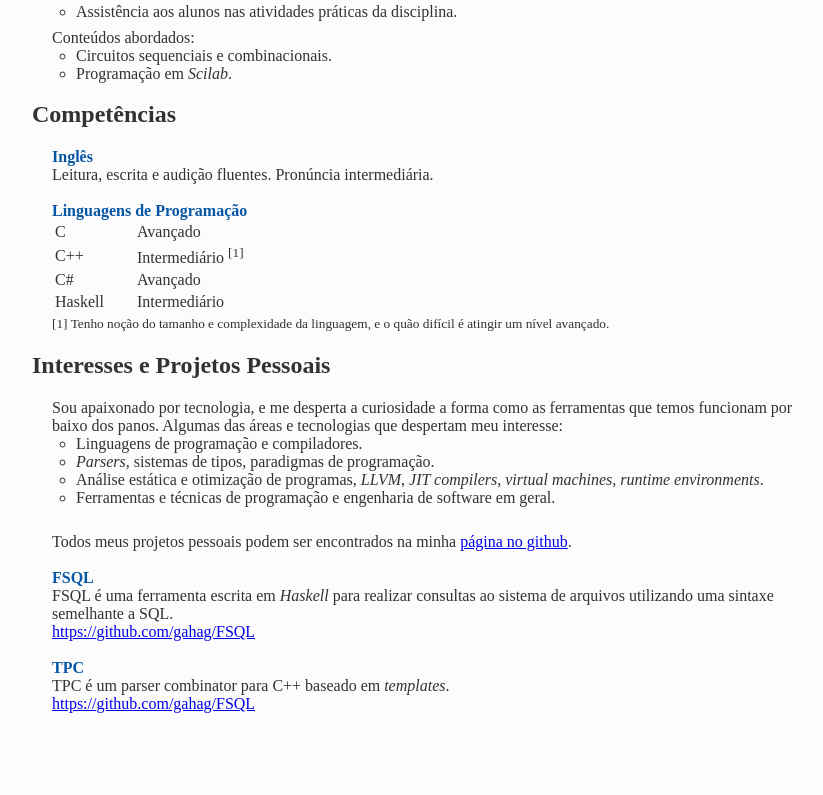
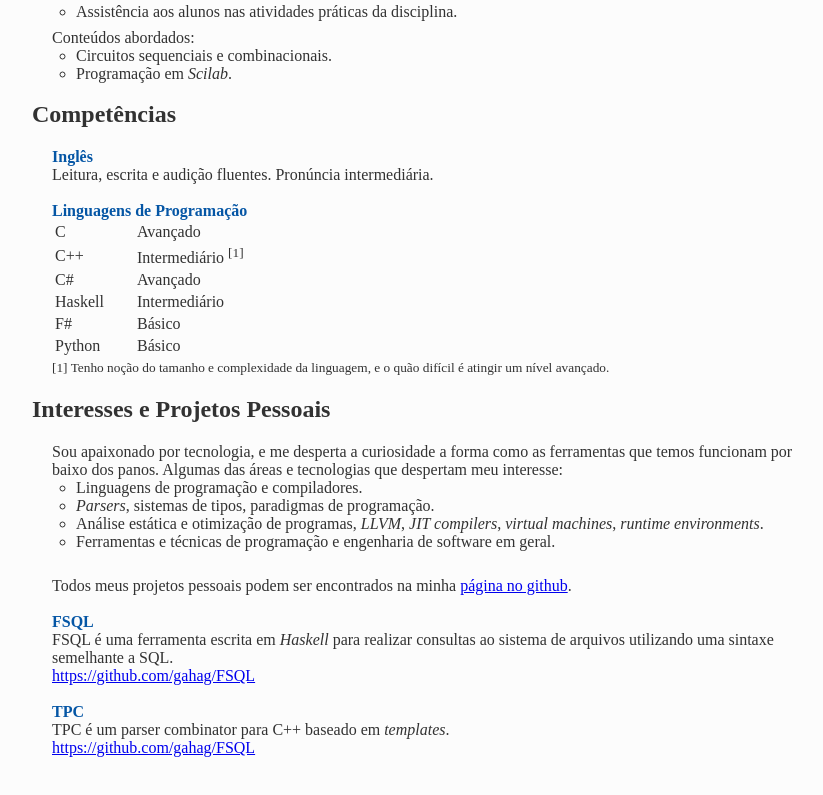
Before and after one commit to gahag/Homepage, a plain HTML site: page index.html in a window 1280 px wide. Shown: the part 794-1589 px from the top of the page, without its empty margins (216-1039 px from the left). Drawn offline with Linux system fonts and the light colour scheme.

Commit message:
Added f# and python to languages section.

```diff
--- a/index.html
+++ b/index.html
@@ -94,6 +94,8 @@
           <tr> <td>C++</td>     <td>Intermediário <sup>[1]</sup></td> </tr>
           <tr> <td>C#</td>      <td>Avançado</td> </tr>
           <tr> <td>Haskell</td> <td>Intermediário</td> </tr>
+          <tr> <td>F#</td>      <td>Básico</td> </tr>
+          <tr> <td>Python</td>  <td>Básico</td> </tr>
         </table>
         <small>[1] Tenho noção do tamanho e complexidade da linguagem, e o quão difícil é atingir um nível avançado.</small>
       </div>
```
